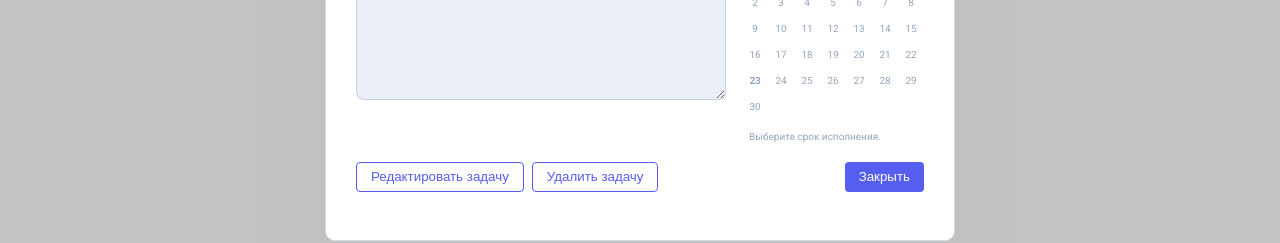
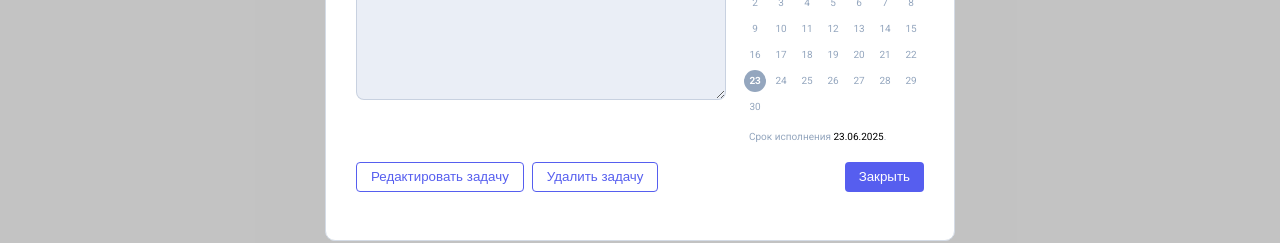
Before and after one commit to AnnaK2024/skypro-kanban-vue, a Vue app: page /card/1 in a window 1280 px wide. Shown: the part 430-673 px from the top of the page. Built offline with nearby package versions, Linux system fonts and the light colour scheme; no server answers; sample sign-in values are in the browser's storage.

Commit message:
Требуется доработка Лоадера

```diff
--- a/src/components/BaseCalendar.vue
+++ b/src/components/BaseCalendar.vue
@@ -1,21 +1,29 @@
 <template>
-  <div class="pop-new-card__calendar calendar">
+  <div class="pop-new-card__calendar calendar" :class="{ disabled: disabled }">
     <p class="calendar__ttl subttl">Даты</p>
     <div class="calendar__block">
-      <!-- Календарь в отдельном блоке -->
       <div class="calendar__content-wrapper">
-        <!-- Навигация и дни -->
         <div class="calendar__nav">
           <div class="calendar__month">{{ formattedMonthYear }}</div>
           <div class="nav__actions">
-            <div class="nav__action" @click="prevMonth" title="Предыдущий месяц">
+            <div
+              class="nav__action"
+              @click="prevMonth"
+              title="Предыдущий месяц"
+              :class="{ disabled: disabled }"
+            >
               <svg xmlns="http://www.w3.org/2000/svg" width="6" height="11" viewBox="0 0 6 11">
                 <path
                   d="M5.72945 1.95273C6.09018 1.62041 6.09018 1.0833 5.72945 0.750969C5.36622 0.416344 4.7754 0.416344 4.41218 0.750969L0.528487 4.32883C-0.176162 4.97799 -0.176162 6.02201 0.528487 6.67117L4.41217 10.249C4.7754 10.5837 5.36622 10.5837 5.72945 10.249C6.09018 9.9167 6.09018 9.37959 5.72945 9.04727L1.87897 5.5L5.72945 1.95273Z"
                 />
               </svg>
             </div>
-            <div class="nav__action" @click="nextMonth" title="Следующий месяц">
+            <div
+              class="nav__action"
+              @click="nextMonth"
+              title="Следующий месяц"
+              :class="{ disabled: disabled }"
+            >
               <svg xmlns="http://www.w3.org/2000/svg" width="6" height="11" viewBox="0 0 6 11">
                 <path
                   d="M0.27055 9.04727C-0.0901833 9.37959 -0.0901832 9.9167 0.27055 10.249C0.633779 10.5837 1.2246 10.5837 1.58783 10.249L5.47151 6.67117C6.17616 6.02201 6.17616 4.97799 5.47151 4.32883L1.58782 0.75097C1.2246 0.416344 0.633778 0.416344 0.270549 0.75097C-0.0901831 1.0833 -0.090184 1.62041 0.270549 1.95273L4.12103 5.5L0.27055 9.04727Z"
@@ -44,6 +52,7 @@
                 { _weekend: day.isWeekend },
                 { _current: isToday(day.date) },
                 { '_active-day': isSelected(day.date) },
+                { disabled: disabled },
               ]"
               @click="selectDate(day.date)"
             >
@@ -53,7 +62,6 @@
         </div>
       </div>
 
-      <!-- Надпись в отдельном блоке -->
       <div class="calendar__period">
         <p class="calendar__p date-end" v-if="selectedDate">
           Срок исполнения <span class="date-control">{{ formattedSelectedDate }}</span
@@ -66,7 +74,7 @@
 </template>
 
 <script setup>
-import { ref, computed } from 'vue'
+import { ref, computed, watch } from 'vue'
 import {
   startOfMonth,
   endOfMonth,
@@ -83,9 +91,35 @@ import {
 } from 'date-fns'
 import { ru } from 'date-fns/locale'
 
+const props = defineProps({
+  modelValue: [Date, String, null],
+  disabled: {
+    type: Boolean,
+    default: false,
+  },
+})
+
+const emit = defineEmits(['update:modelValue'])
+
+function toDate(date) {
+  if (!date) return null
+  if (date instanceof Date) return date
+  const d = new Date(date)
+  return isNaN(d) ? null : d
+}
+
 const today = new Date()
-const currentMonth = ref(new Date(today.getFullYear(), today.getMonth(), 1))
-const selectedDate = ref(null)
+const initialDate = toDate(props.modelValue)
+const currentMonth = ref(initialDate ? new Date(initialDate.getFullYear(), initialDate.getMonth(), 1) : new Date(today.getFullYear(), today.getMonth(), 1))
+const selectedDate = ref(initialDate)
+
+watch(() => props.modelValue, (newVal) => {
+  const newDate = toDate(newVal)
+  selectedDate.value = newDate
+  if (newDate) {
+    currentMonth.value = new Date(newDate.getFullYear(), newDate.getMonth(), 1)
+  }
+})
 
 function generateCalendarDays(monthDate) {
   const startMonth = startOfMonth(monthDate)
@@ -110,10 +144,14 @@ function generateCalendarDays(monthDate) {
 const calendarDays = computed(() => generateCalendarDays(currentMonth.value))
 
 function selectDate(date) {
-  if (selectedDate.value && isSameDay(date, selectedDate.value)) {
+  if (props.disabled) return
+
+  if (selectedDate.value && date && selectedDate.value.getTime() === date.getTime()) {
     selectedDate.value = null
+    emit('update:modelValue', null)
   } else {
     selectedDate.value = date
+    emit('update:modelValue', date)
   }
 }
 
```
